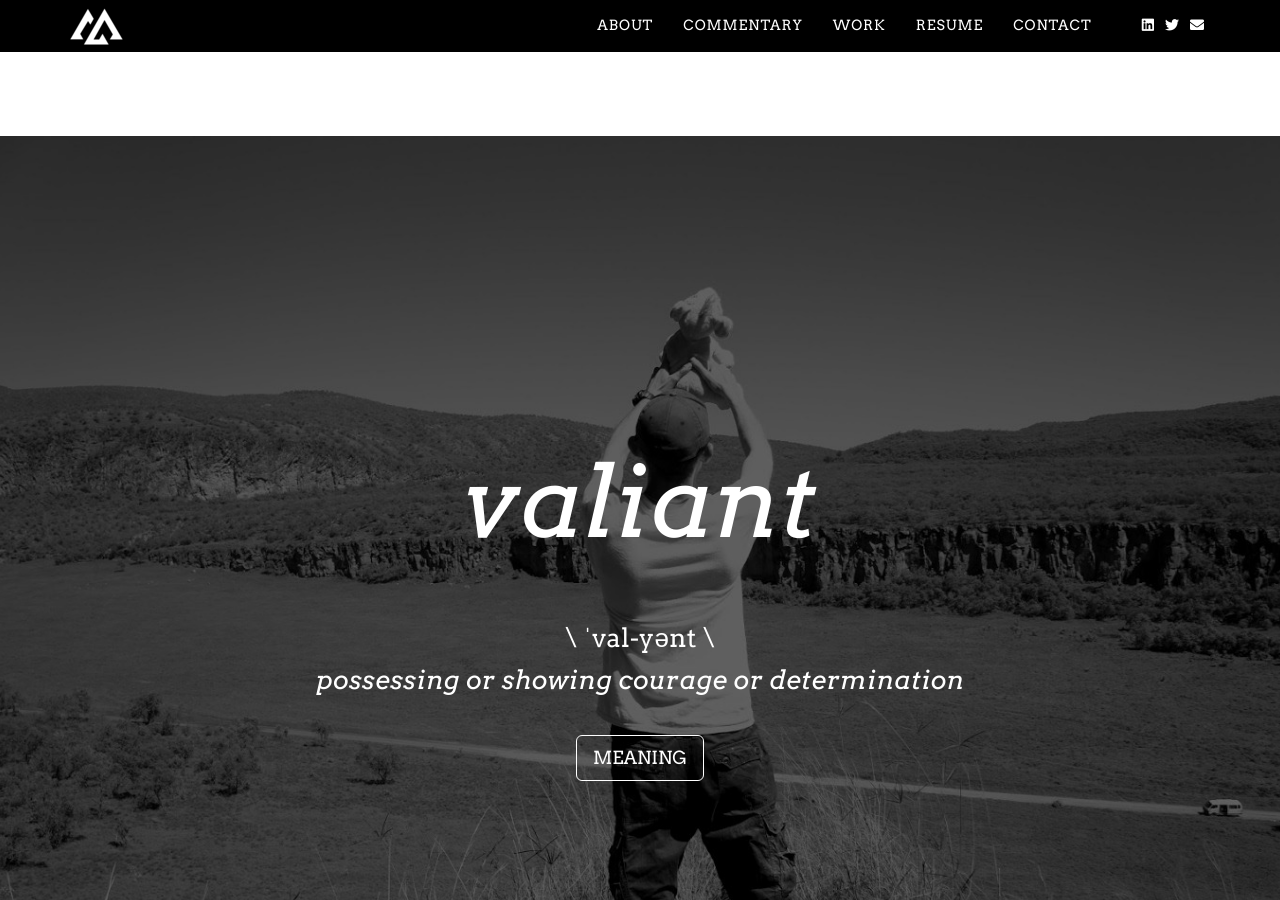
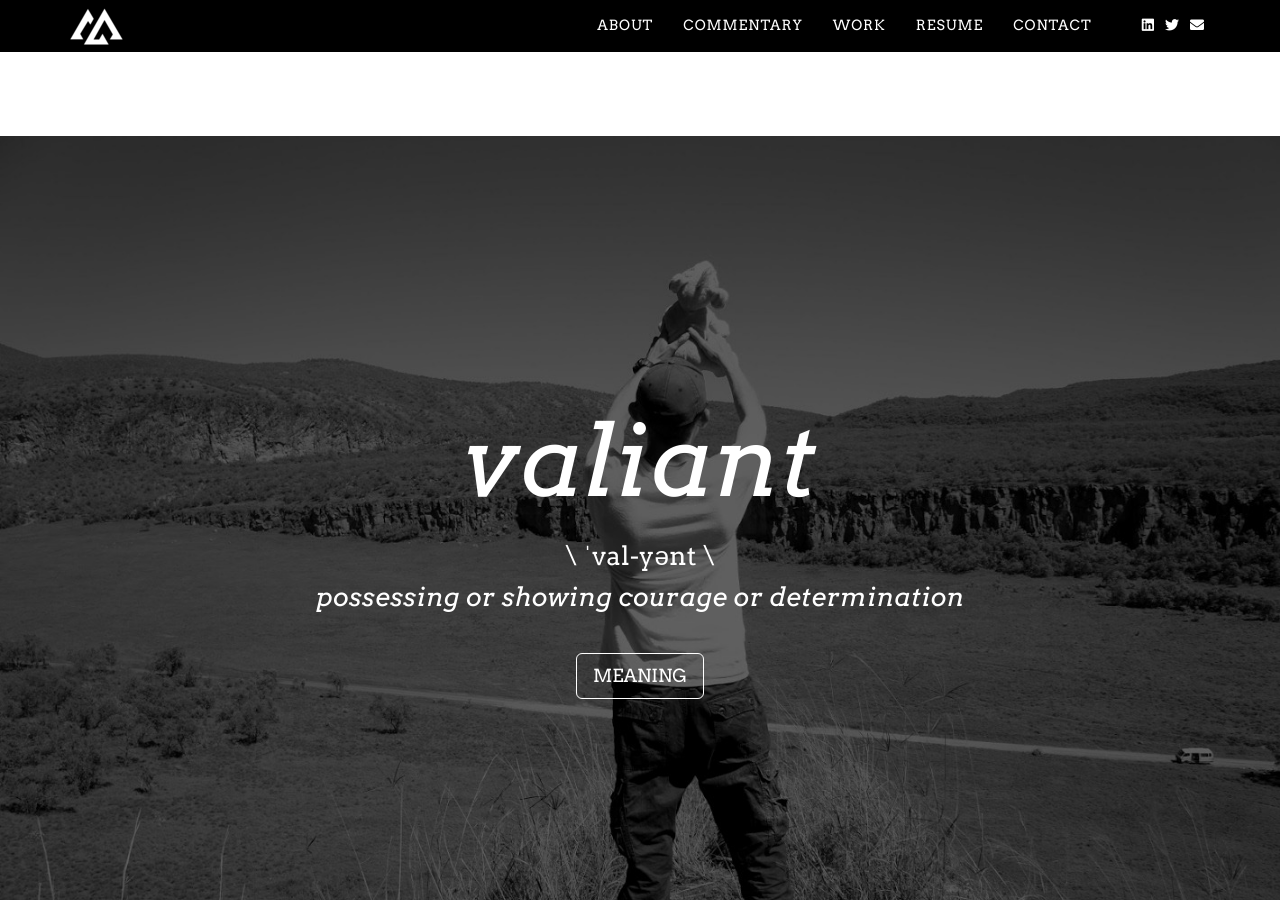
Before and after one commit to dustinwmooney/dustinmooney.website, a Jekyll site: the page built from index.html, in a window 1280 px wide and 900 px high, scrolled down 1733 px. Built offline with Jekyll 4.4.1, drawn with Linux system fonts in a browser that asks for light colours; nearby versions of some CDN libraries.

Commit message:
Update grayscale.css

```diff
--- a/_includes/css/grayscale.css
+++ b/_includes/css/grayscale.css
@@ -385,7 +385,7 @@ i.fab.fa-linkedin:hover a:hover, i.fab.fa-linkedin:hover a:focus, i.fab.fa-linke
     letter-spacing: 0em;
     line-height: 1em;
     text-transform: none;
-    margin: .67em 0;
+    margin: 25px 0;
 }
 
 .meaning-section p {
```
